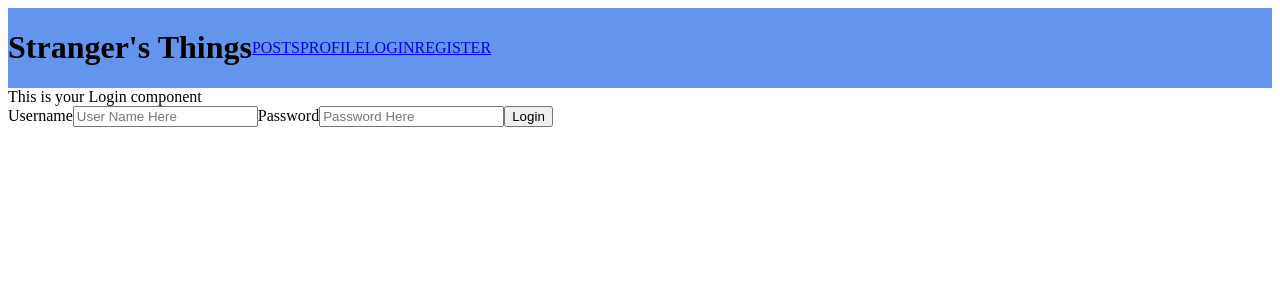
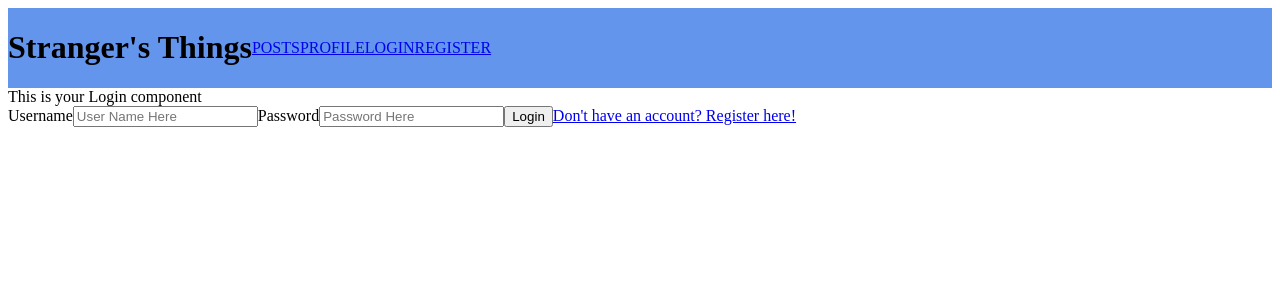
Before and after one commit to kangsimu/Stranger_Things, a React (Create React App) app: page /login in a window 1280 px wide. Shown: the top 300 px of the page. Built offline with nearby package versions, Linux system fonts and the light colour scheme.

Commit message:
useNavigate issue

```diff
--- a/src/components/AddPosts.js
+++ b/src/components/AddPosts.js
@@ -8,7 +8,6 @@ const AddPosts = ({username, posts, setPosts}) => {
     const [price, setPrice] = useState('Free');
     const [location, setLocation] = useState('On Request');
     const [deliver, willDeliver] = useState(false);
-    const navigate = useNavigate()
 
     const handleSubmit = async(event) => {
         event.preventDefault()
@@ -49,7 +48,7 @@ const AddPosts = ({username, posts, setPosts}) => {
                 <input className="postTitles" onChange = {(event) => {setPrice(event.target.value)}}
                     type='text' price='price' value = {price} required/>
                 <div className="postTitles" >
-                <input id="checkbox" className="postTitles" onChange = {(event) => {setWillDeliver(event.target.value)}}
+                <input id="checkbox" className="postTitles" onChange = {(event) => {willDeliver(event.target.value)}}
                     type='checkbox'  name='delivery' value={willDeliver}/>
                 Will Deliver
                 </div>
--- a/src/components/Login.js
+++ b/src/components/Login.js
@@ -1,6 +1,6 @@
 import React, { useState } from 'react'
 import { loginUser } from '../api'
-import {useNavigate} from 'react-router-dom'
+import {NavLink, useNavigate} from 'react-router-dom'
 
 const Login = ({username, setUsername, password, setPassword, setIsLoggedIn}) => {
     const navigate = useNavigate();
@@ -47,6 +47,8 @@ const Login = ({username, setUsername, password, setPassword, setIsLoggedIn}) =>
                     />
                 <button type="submit">Login</button>
 
+                <NavLink to ={"/register"}>Don't have an account? Register here!</NavLink>
+
             </form>
 
     </div>
```
